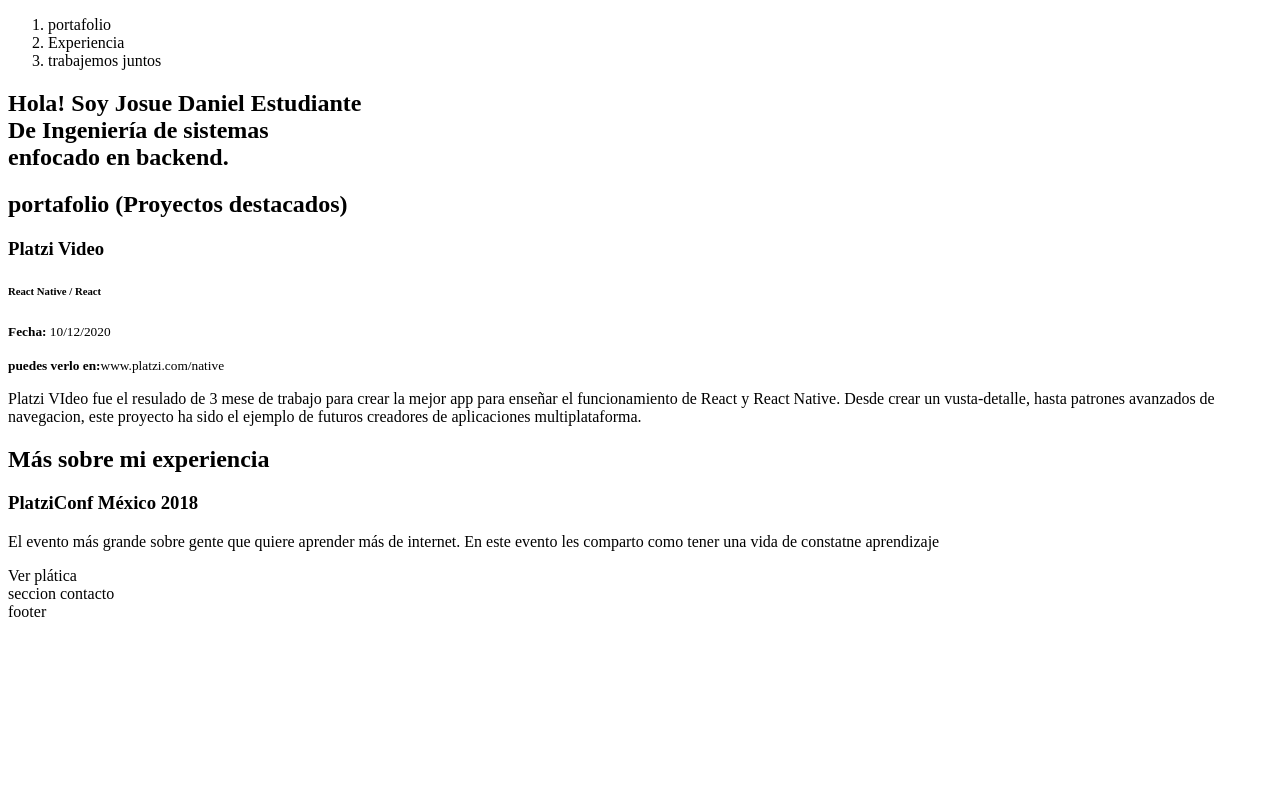
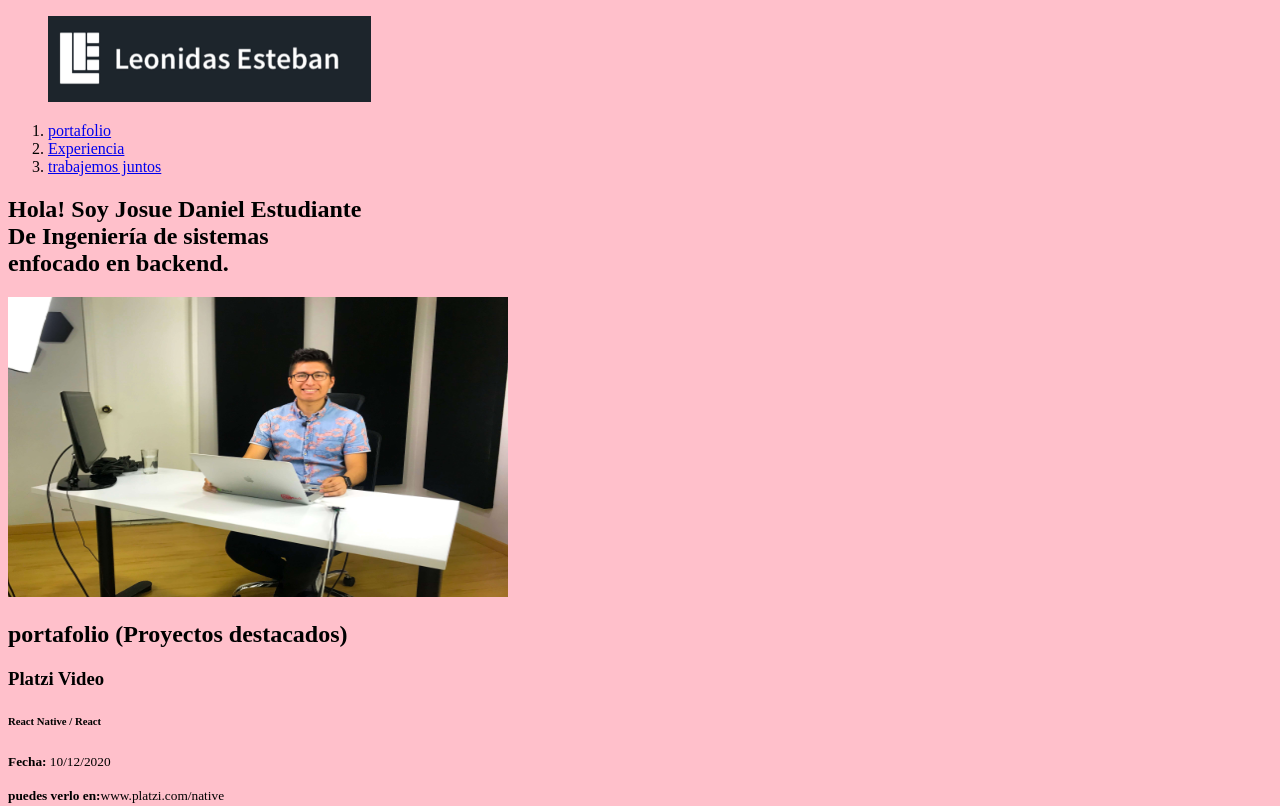
Before and after one commit to JosueRS12/MyFirstWebPage, a plain HTML site: page index.html in a window 1280 px wide. Shown: the top 806 px of the page. Drawn offline with Linux system fonts and the light colour scheme.

Commit message:
se agregó un boton de contacto, se crearon hipervinculos con id y se agregó css.

```diff
--- /dev/null
+++ b/estilos/estilos.css
@@ -0,0 +1,3 @@
+body {
+    background-color: pink;
+}
--- a/index.html
+++ b/index.html
@@ -1,31 +1,39 @@
 <!DOCTYPE html>
-<html>
+<html lang="es">  <!-- Lang se usa para definir el idioma del sitio wb, "es" hace referencia a español  -->
     <head>
+        <meta charset="UTF-8"/> <!-- meta=> caracteristicas especiales de la pag. charset=> caracteres, en este caso UTF-8 (contiene "ñ" y tildes) -->
         <title>Josue Rodriguez</title>
+        <link rel="icon" type="image/png" href="images/favicon.png"> <!--rel=> relacion. type=> tipo. href=> locacion o ubicación.-->
+        <link rel="stylesheet" href="estilos/estilos.css">
     </head>
     <body>
         <header>
+            <div>
+                <figure> <!-- contiene las imagenes-->
+                    <img src="images/logo.png" alt="Logo de http://leonidasesteban.com"> <!--src=> source(fuente). alt=> texto que se muestra cuando la imagen no pueda cargar.-->
+                </figure>
                 <nav>
                     <ol>
                         <li>
-                        <a>portafolio</a>
+                            <a href="#portafolio">portafolio</a>
                         </li>
                         <li>
-                        <a>Experiencia</a>
+                            <a href="#eventos">Experiencia</a>
                         </li>
                         <li>
-                        <a>trabajemos juntos</a>
+                            <a href="#contacto">trabajemos juntos</a>
                         </li>
                     </ol>
                 </nav>
+            </div>
         </header>
         <section>
             <h1>
                 Hola! Soy <strong>Josue Daniel</strong> Estudiante <br> De <strong>Ingeniería de sistemas </strong> <br> enfocado en <strong>backend.</strong>
             </h1>
-            <!-- <img> imagen de portada -->
+            <img src="images/hero.jpg" width="500" height="300" alt="imagen principal del sitio">
         </section>
-        <section>
+        <section id="portafolio">
             <h2>portafolio (Proyectos destacados)</h2>
             <article>
                 <h3>Platzi Video</h3>
@@ -36,21 +44,29 @@
                     de React y React Native. Desde crear un vusta-detalle, hasta patrones avanzados de navegacion, este proyecto
                     ha sido el ejemplo de futuros creadores de aplicaciones multiplataforma.
                 </p>
+                <img src="images/platzi-video-react-native.png" width="500"alt="Proyecto curso react">
             </article>
         </section>
-        <section>
+        <section id="eventos">
             <h2>Más sobre mi experiencia</h2>
             <article>
                 <figure>
-                    <!-- <img> otra imagen -->
+                    <img src="images/platzi-conf.jpg" width="500" height="300">
                 </figure>
                 <h3>PlatziConf México 2018</h3>
                 <p> El evento más grande sobre gente que quiere aprender más de internet.
                     En este evento les comparto como tener una vida de constatne aprendizaje</p>
-                <a>Ver plática</a>
+                <a href="https://www.youtube.com/watch?v=YJ0u-MpYpM4" target="_blank">Ver plática</a>
             </article>
         </section>
-        <section>seccion contacto</section>
+        <section id="contacto">
+            <form action="/suscripcion/">
+                <h3>¿Creamos algo juntos?</h3>
+                <input type="text" placeholder="Déjame tu email" > <!--placeholder=> muestra el texto guia en el input-->
+                <button>Enviar</button>
+            </form>
+
+        </section>
         <footer>footer</footer>
     </body>
 </html>
```
Also changed, not shown: images/envelope.svg (added), images/f8.JPG (added), images/facebook.svg (added), images/favicon.png (added), images/github.svg (added), images/hero.jpg (added), images/instagram.svg (added), images/logo.png (added), images/platzi-conf.jpg (added), images/platzi-video-react-native.png (added), images/platzi.png (added), images/twitter.svg (added), 1 other file. Lines whose indentation alone changed are shown as unchanged.
